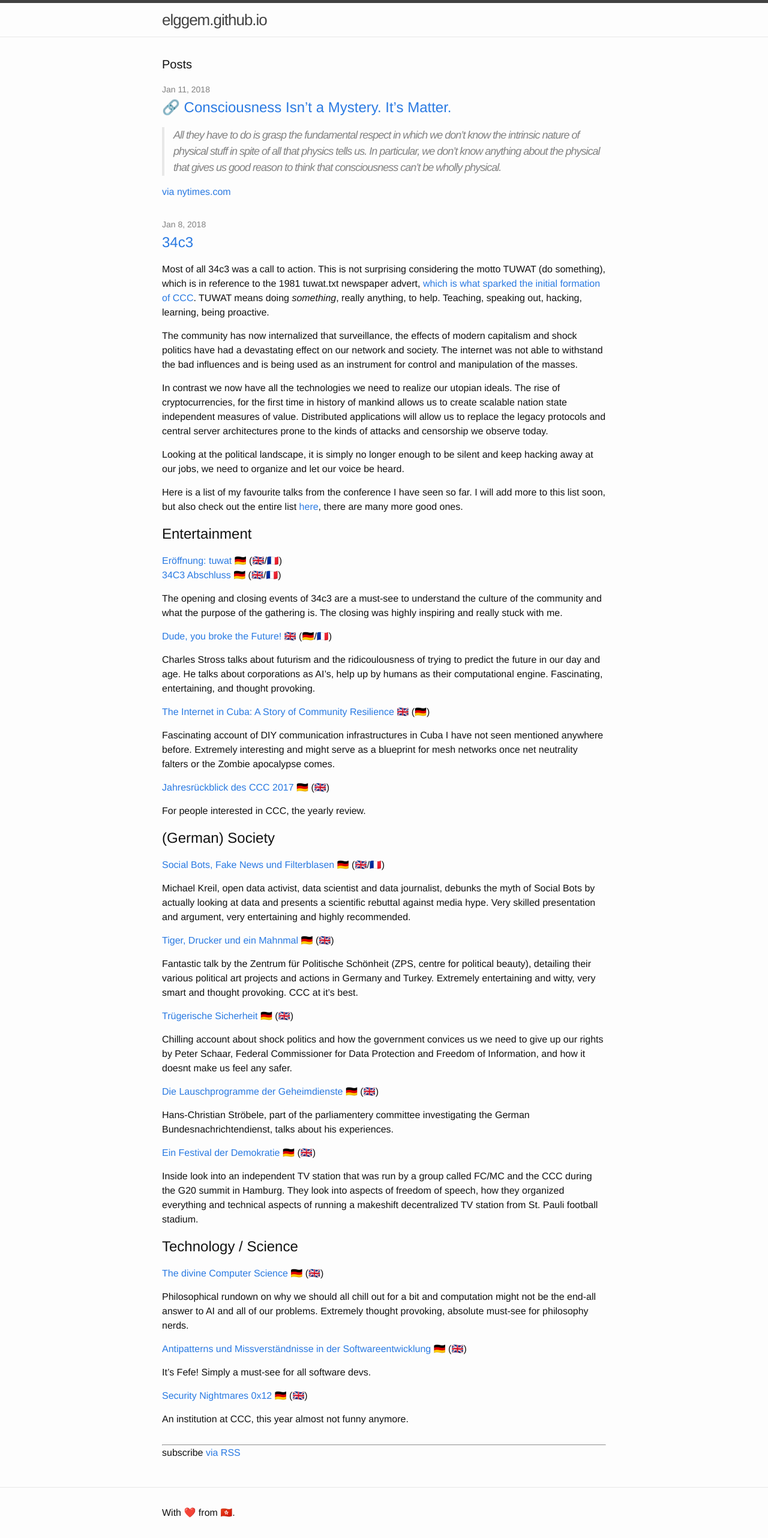
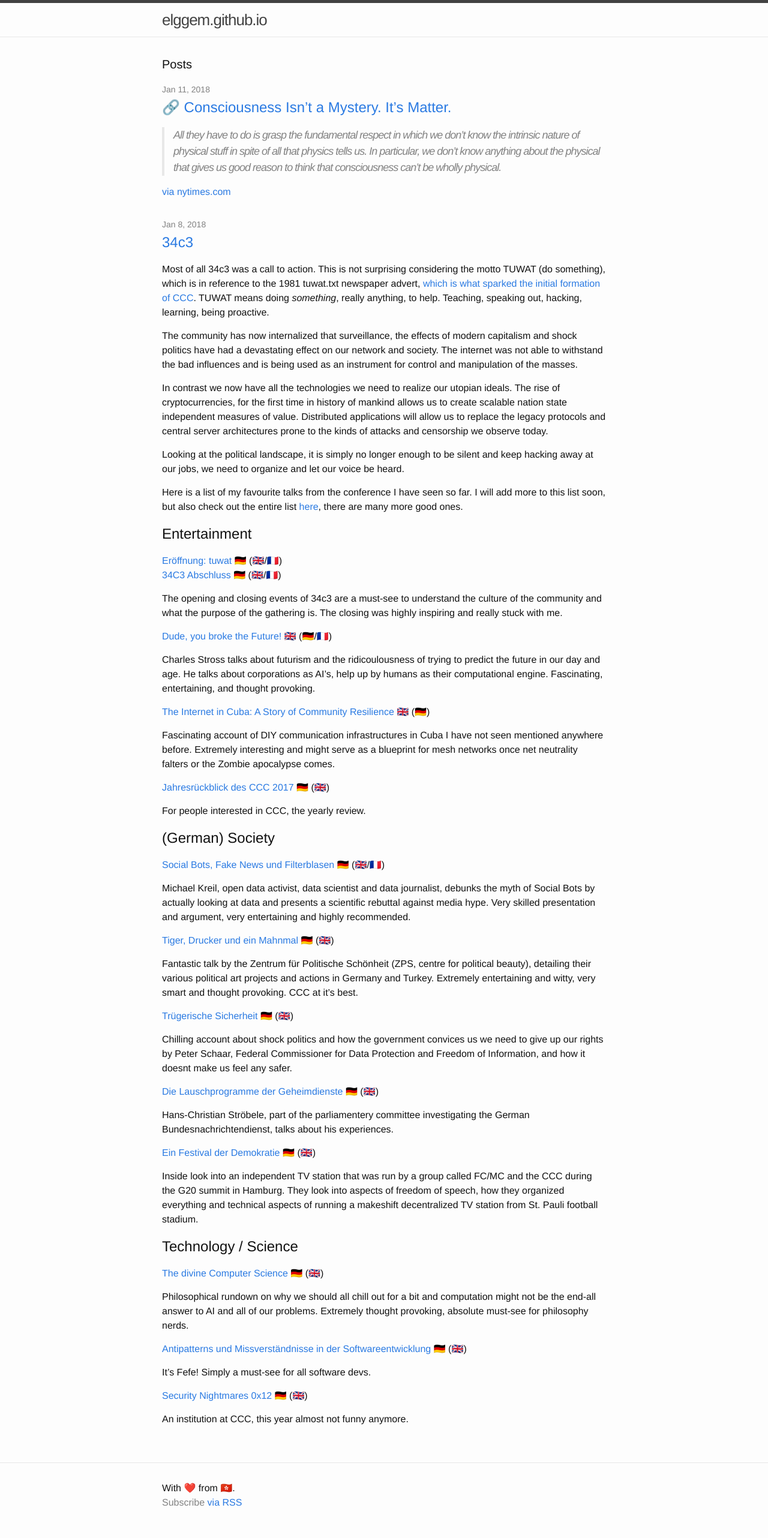
Before and after one commit to elggem/elggem.github.io, a Jekyll site: the page built from index.html, in a window 1280 px wide. Shown: the whole page at 60% size. Built offline with Jekyll 4.4.1, drawn with Linux system fonts in a browser that asks for light colours.

Commit message:
layout tweak

```diff
--- a/_includes/footer.html
+++ b/_includes/footer.html
@@ -1,5 +1,5 @@
 <footer class="site-footer">
  <div class="wrapper">
-    With ❤️ from &#x1F1ED;&#x1F1F0;.
+    With ❤️ from &#x1F1ED;&#x1F1F0;. <p class="rss-subscribe">Subscribe <a href="{{ "/feed.xml" | prepend: site.baseurl }}">via RSS</a></p>
  </div>
 </footer>
--- a/_sass/_base.scss
+++ b/_sass/_base.scss
@@ -122,7 +122,9 @@
     }
 }
 
-
+.rss-subscribe {
+  color: $grey-color;
+}
 
 /**
  * Code formatting
--- a/index.html
+++ b/index.html
@@ -21,8 +21,4 @@
     {% endfor %}
   </ul>
 
-  <hr>
-
-  <p class="rss-subscribe">subscribe <a href="{{ "/feed.xml" | prepend: site.baseurl }}">via RSS</a></p>
-
 </div>
```
